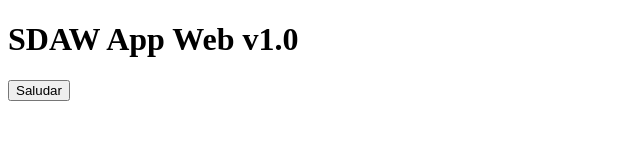
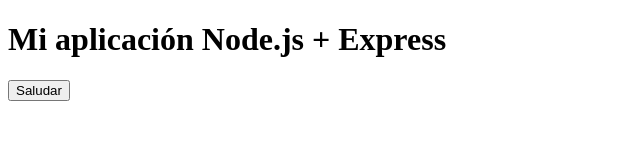
Before and after one commit to Paola-pixel891/SDAW_4434, a website: page index.html in a window 1280 px wide. Shown: the whole page, without its empty margins (0-640 px from the left). Drawn offline with Linux system fonts and the light colour scheme.

Commit message:
Revert "Style: Actualizado titulo principal a v1.0"
This reverts commit 41f3f68383042045e5bf6fe4ffba91ffcf746b4e.

```diff
--- a/index.html
+++ b/index.html
@@ -6,7 +6,7 @@
     <title>Saludo</title>
 </head>
 <body>
-    <h1>SDAW App Web v1.0</h1>
+    <h1>Mi aplicación Node.js + Express</h1>
 
     <button id="btnSaludar">Saludar</button>
 
```
